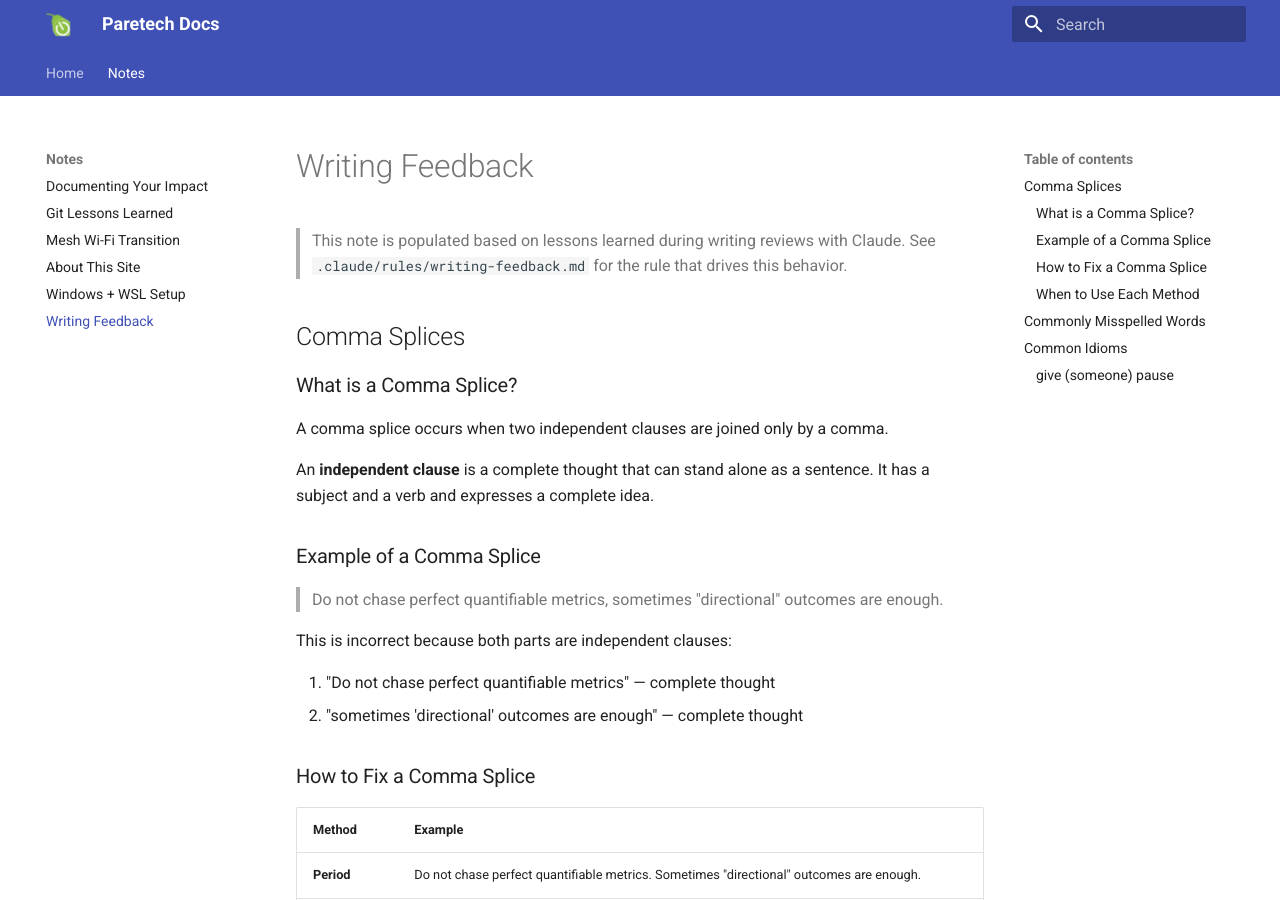
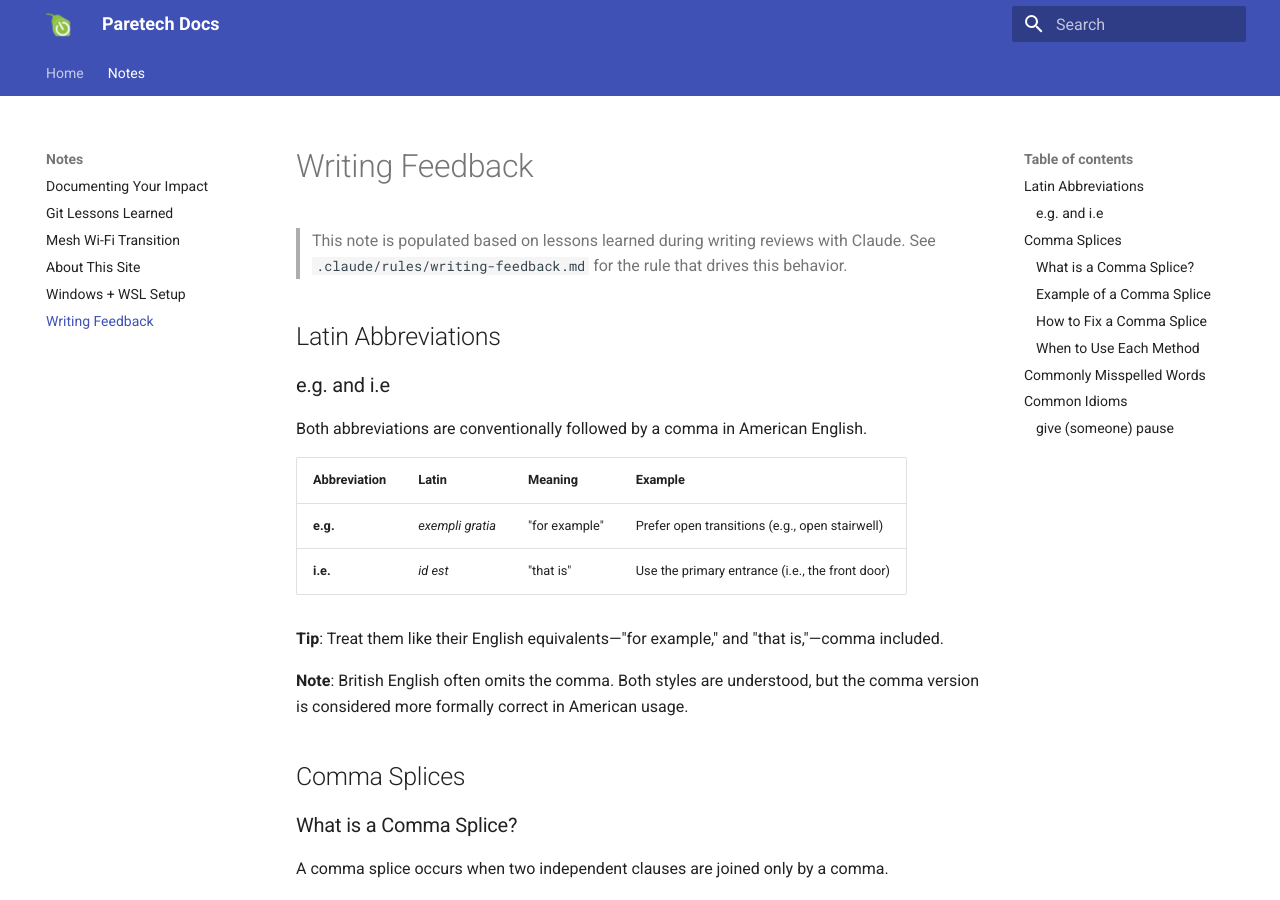
Before and after one commit to paretech/docs, an MkDocs documentation site: the page built from docs/notes/writing-feedback.md, in a window 1280 px wide and 900 px high. Built offline with MkDocs 1.6.1 and Material for MkDocs 9.7.7, drawn with Linux system fonts in a browser that asks for light colours.

Commit message:
Add Latin abbreviation guidance

```diff
--- a/docs/notes/writing-feedback.md
+++ b/docs/notes/writing-feedback.md
@@ -1,6 +1,21 @@
 # Writing Feedback
 
 > This note is populated based on lessons learned during writing reviews with Claude. See `.claude/rules/writing-feedback.md` for the rule that drives this behavior.
+
+## Latin Abbreviations
+
+### e.g. and i.e
+
+Both abbreviations are conventionally followed by a comma in American English.
+
+| Abbreviation | Latin | Meaning | Example |
+|--------------|-------|---------|---------|
+| **e.g.** | *exempli gratia* | "for example" | Prefer open transitions (e.g., open stairwell) |
+| **i.e.** | *id est* | "that is" | Use the primary entrance (i.e., the front door) |
+
+**Tip**: Treat them like their English equivalents—"for example," and "that is,"—comma included.
+
+**Note**: British English often omits the comma. Both styles are understood, but the comma version is considered more formally correct in American usage.
 
 ## Comma Splices
 
```
